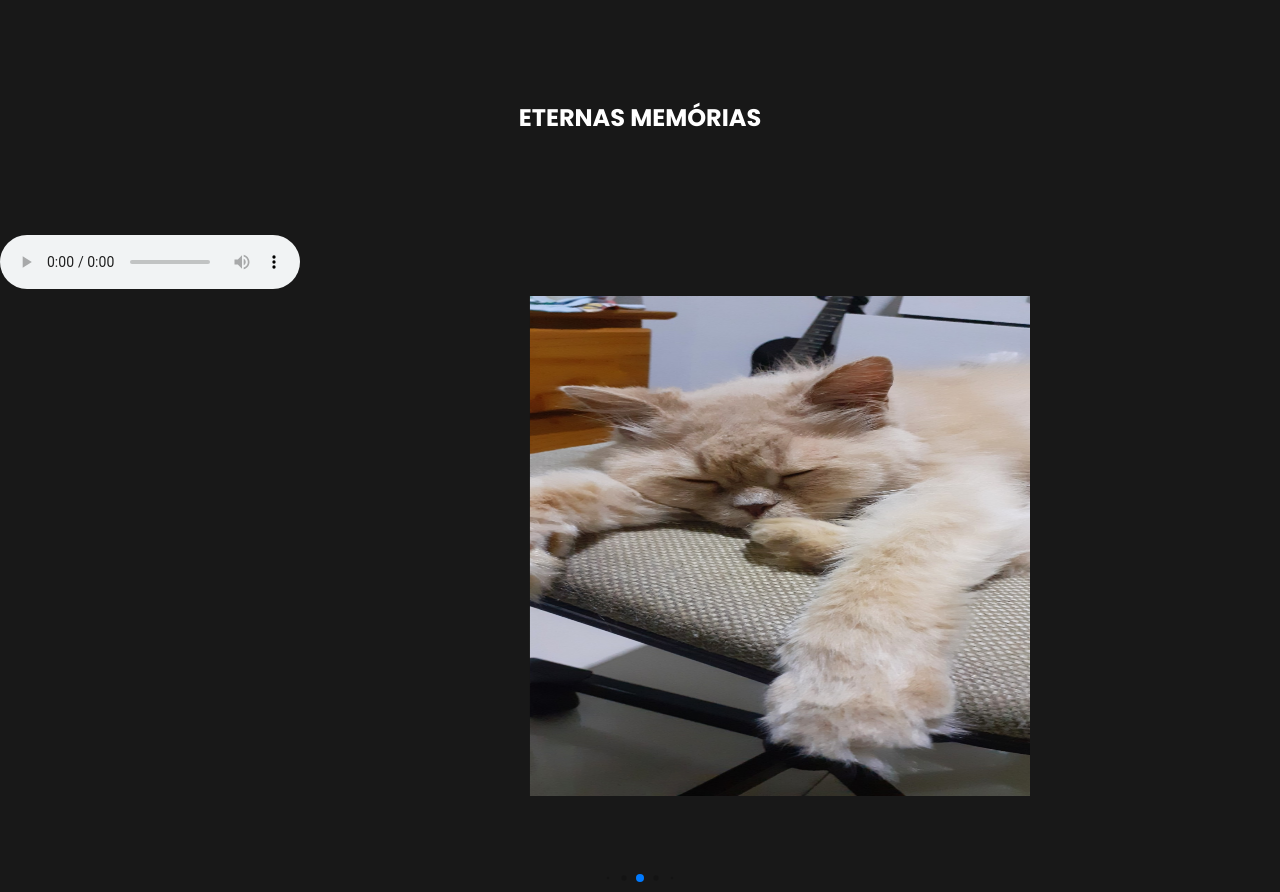
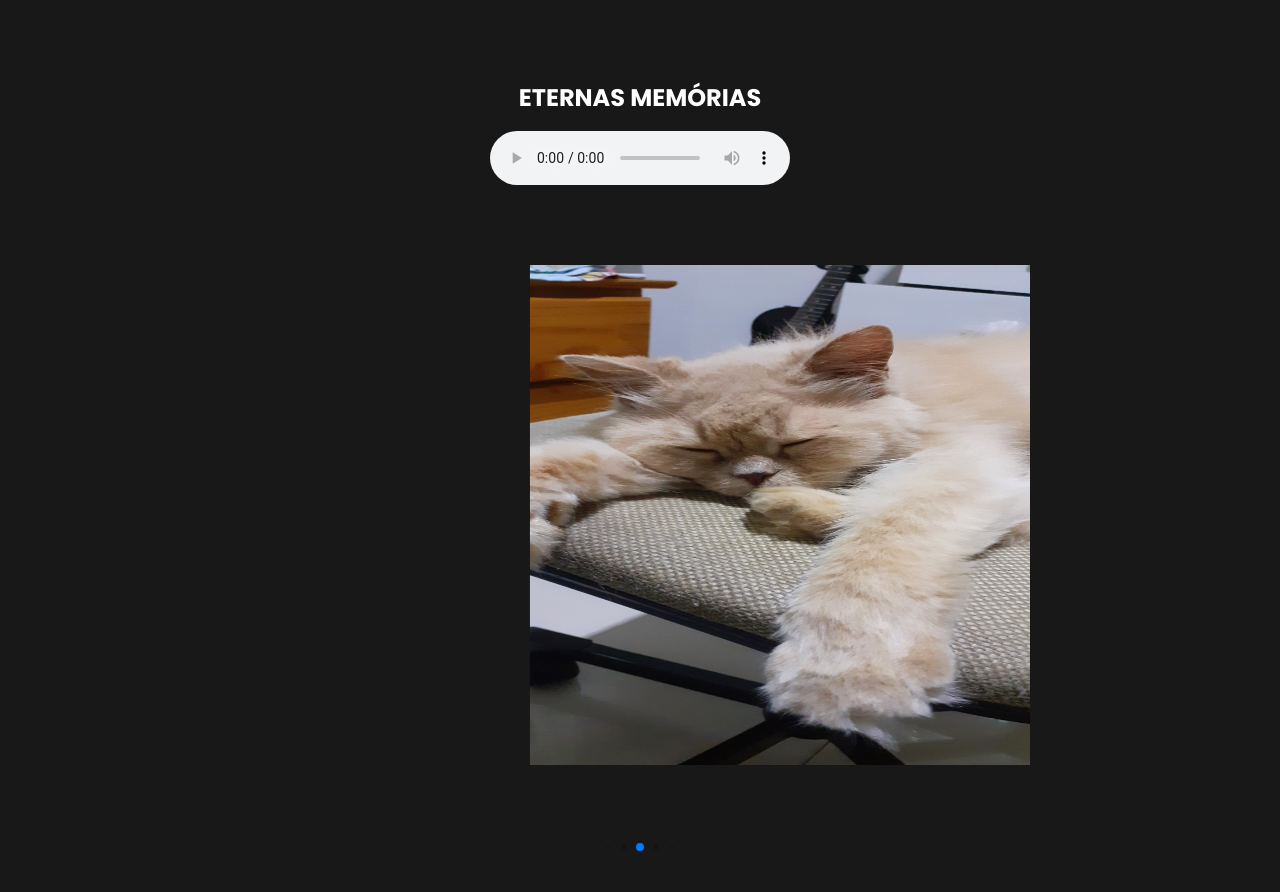
Before and after one commit to vineboneto/mimo, a Next.js app: page / in a window 1280 px wide. After the commit the page ends 861 px from the top, so only its background shows below. Built offline with nearby package versions, Linux system fonts and the light colour scheme.

Commit message:
refactor: aling center

```diff
--- a/pages/index.js
+++ b/pages/index.js
@@ -22,7 +22,9 @@
 
       <div className={styles.content}>
         <h2 className={styles.title}>Eternas memórias</h2>
-        <ReactAudioPlayer src="/audio/music.mp3" controls autoPlay loop />
+        <div className={styles.audioPlayer}>
+          <ReactAudioPlayer src="/audio/music.mp3" controls autoPlay loop />
+        </div>
         <Swiper
           spaceBetween={30}
           centeredSlides={true}
--- a/styles/Home.module.css
+++ b/styles/Home.module.css
@@ -14,6 +14,14 @@
   display: flex;
   align-items: center;
   justify-content: center;
-  margin: 100px 0;
+  margin: 5rem 0 1rem 0;
   text-transform: uppercase;
 }
+
+.audioPlayer {
+  width: 100%;
+  display: flex;
+  align-items: center;
+  justify-content: center;
+  margin-bottom: 5rem;
+}
```
